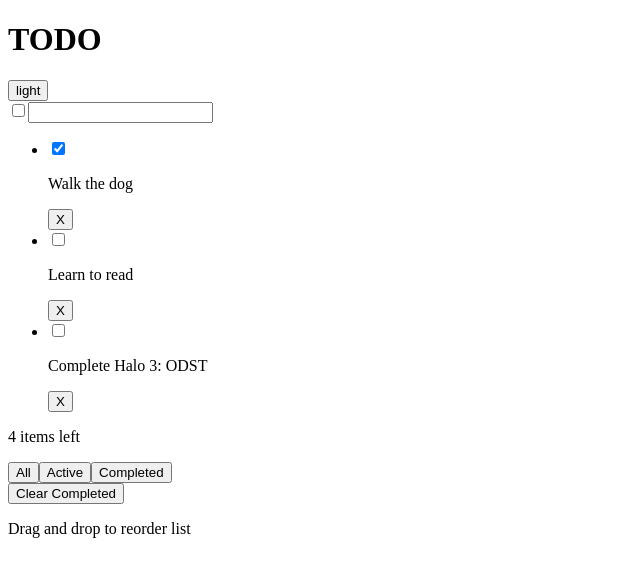
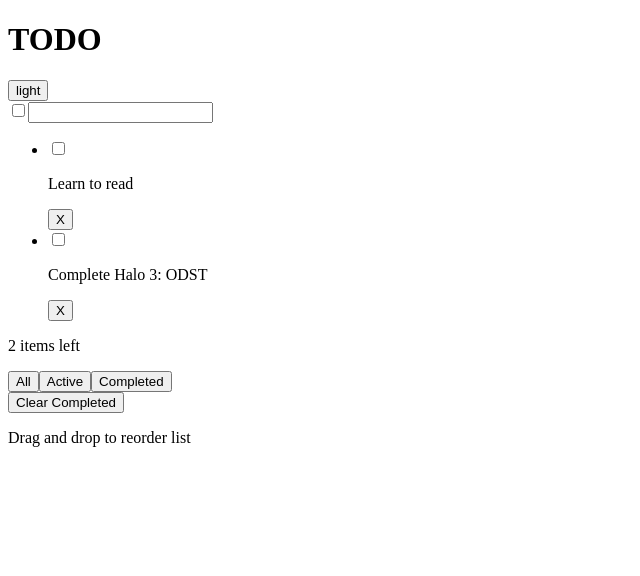
Before and after one commit to JorgeAMendoza/react-to-do, a React (Create React App) app: page / in a window 1280 px wide. Shown: the top 576 px of the page, without its empty margins (0-640 px from the left). Built offline with nearby package versions, Linux system fonts and the light colour scheme.

Commit message:
filter state now indicates what task to display
created function that will generate a todo list based on the current filter, created module that contains callback functions to pass into our array filter method

```diff
--- a/src/components/TodoList/TodoDisplay/TodoDisplay.tsx
+++ b/src/components/TodoList/TodoDisplay/TodoDisplay.tsx
@@ -21,7 +21,7 @@ export const TodoDisplay = ({ todoList }: TodoDisplayProps) => {
         ))}
       </ul>
       <TodoFilter
-        todoCount={4}
+        todoCount={todoList.length}
         listFilter="all"
         clearCompleted={() => console.log('Clearing Completed')}
       />
--- a/src/components/TodoList/TodoList.tsx
+++ b/src/components/TodoList/TodoList.tsx
@@ -2,6 +2,9 @@ import { useState } from 'react';
 import { NewTask } from './NewTask/NewTask';
 import { TodoDisplay } from './TodoDisplay/TodoDisplay';
 import { TodoItem } from '../../types/Todo/todo-type';
+import * as filterCallbacks from '../../utils/todo-filters/todo-filters';
+
+type filterState = 'all' | 'active' | 'completed';
 
 export const TodoList = () => {
   const [toDoList, setToDoList] = useState<TodoItem[]>([
@@ -9,6 +12,24 @@ export const TodoList = () => {
     { status: false, text: 'Learn to read' },
     { status: false, text: 'Complete Halo 3: ODST' },
   ]);
+  const [filter, setFilter] = useState<filterState>('active');
+
+  // So we may need to create various functions that handle modifying parts/aspects of our todo list.
+  // Updating the status of any of the todo list, basically true/false
+  // Deleting an item from our todolist.
+
+  // Handling the filter.
+  // Function One, grab all of them, this function should really just return true so that when its used by filter, every item is returned into the new array.
+  // Funciton two, function that checks to see if status is true.
+  // Function three, function that checks to see if status if false.
+
+  const generateTodos = (): TodoItem[] => {
+    if (filter === 'all')
+      return toDoList.filter(filterCallbacks.generateAllTodos);
+    else if (filter === 'active')
+      return toDoList.filter(filterCallbacks.generateActiveTodos);
+    else return toDoList.filter(filterCallbacks.genrateCompletedTodos);
+  };
 
   const insertNewTask = (newTask: TodoItem) => {
     setToDoList(toDoList.concat(newTask));
@@ -16,7 +37,7 @@ export const TodoList = () => {
   return (
     <main>
       <NewTask updateTaskList={insertNewTask} />
-      <TodoDisplay todoList={toDoList} />
+      <TodoDisplay todoList={generateTodos()} />
     </main>
   );
 };
--- /dev/null
+++ b/src/utils/todo-filters/todo-filters.ts
@@ -0,0 +1,13 @@
+import { TodoItem } from '../../types/Todo/todo-type';
+
+const generateAllTodos = () => true;
+const generateActiveTodos = (todo: TodoItem) => {
+  if (!todo.status) return true;
+  else return false;
+};
+const genrateCompletedTodos = (todo: TodoItem) => {
+  if (todo.status) return true;
+  else return false;
+};
+
+export { generateAllTodos, generateActiveTodos, genrateCompletedTodos };
```
